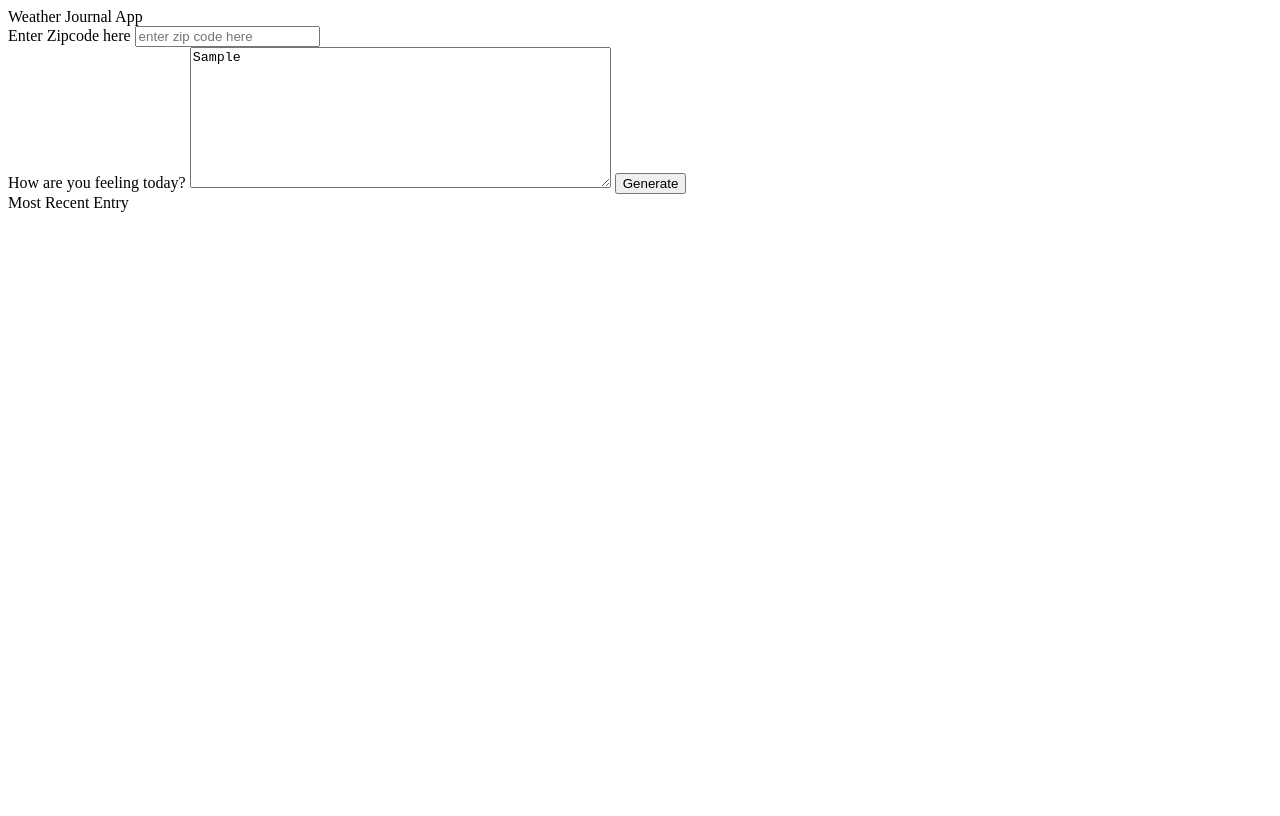
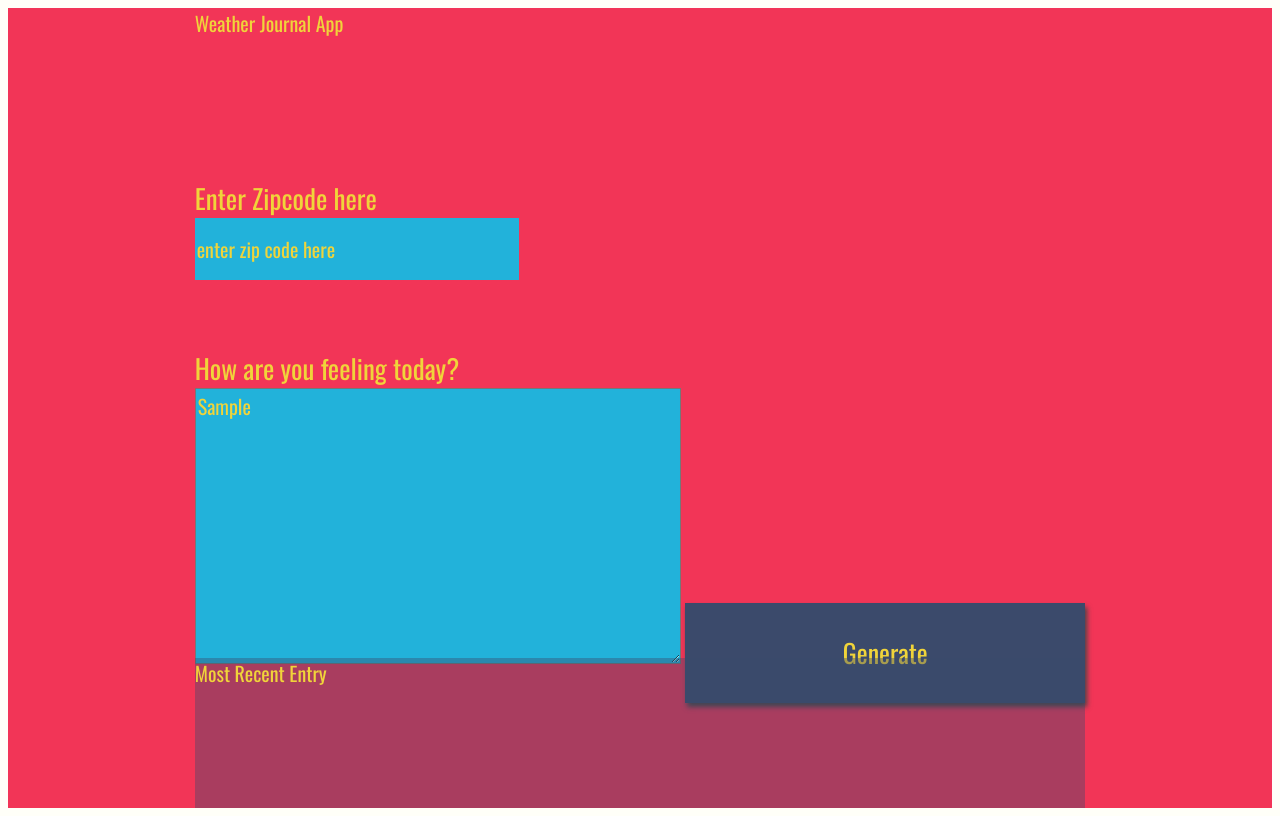
Before and after one commit to benjaminhyw/udacity-travel-app, a website: page website/index.html in a window 1280 px wide. Both pictures are taken after typing "Sample" into the empty fields and a click on the button "Generate". Drawn offline with nearby package versions, Linux system fonts and the light colour scheme; no server answers; a web font is replaced by a local one.

```diff
--- a/website/style.css
+++ b/website/style.css
@@ -1,43 +1,104 @@
-<!DOCTYPE html>
-<html>
-  <head>
-    <meta charset="UTF-8" />
-    <title>Weather Journal</title>
-    <link
-      href="https://fonts.googleapis.com/css?family=Oswald:400,600,700|Ranga:400,700&display=swap"
-      rel="stylesheet"
-    />
-    <link rel="stylesheet" href="style.css" />
-  </head>
-  <body>
-    <div id="app">
-      <div class="holder headline">
-        Weather Journal App
-      </div>
-      <div class="holder zip">
-        <label for="zip">Enter Zipcode here</label>
-        <input type="text" id="zip" placeholder="enter zip code here" />
-      </div>
-      <div class="holder feel">
-        <label for="feelings">How are you feeling today?</label>
-        <textarea
-          class="myInput"
-          id="feelings"
-          placeholder="Enter your feelings here"
-          rows="9"
-          cols="50"
-        ></textarea>
-        <button id="generate" type="submit">Generate</button>
-      </div>
-      <div class="holder entry">
-        <div class="title">Most Recent Entry</div>
-        <div id="entryHolder">
-          <div id="date"></div>
-          <div id="temp"></div>
-          <div id="content"></div>
-        </div>
-      </div>
-    </div>
-    <script src="app.js" type="text/javascript"></script>
-  </body>
-</html>
+body {
+  background: #fffff8;
+  font-family: -apple-system, BlinkMacSystemFont, sans-serif;
+}
+
+#app {
+  display: grid;
+  grid-auto-rows: minmax(150px, auto);
+  /* grid-template-columns:  */
+  height: 100vh;
+  background: #f23557;
+  color: #f0d43a;
+  justify-content: center;
+  grid-gap: 1em;
+  font-size: 20px;
+  font-family: "Oswald", sans-serif;
+}
+
+.holder {
+}
+
+.entry {
+  background: rgba(59, 74, 107, 0.4);
+}
+
+#entryHolder {
+}
+
+#date {
+}
+
+#temp {
+}
+
+#content {
+}
+
+.headline {
+}
+.title {
+}
+
+/*  Basic Styling To Override Default For Basic HTML Elements */
+label {
+  display: block;
+  font-size: 27px;
+}
+
+input {
+  display: block;
+  height: 60px;
+  width: 320px;
+  background: #22b2da;
+  color: #f0d43a;
+  font-size: 20px;
+  font-family: "Oswald", sans-serif;
+  border: none;
+}
+
+button {
+  width: 400px;
+  height: 100px;
+  background: #3b4a6b;
+  color: #f0d43a;
+  font-size: 26px;
+  font-family: "Oswald", sans-serif;
+  border: none;
+  box-shadow: 2px 4px 5px #444;
+}
+h1 {
+  font-size: 36px;
+}
+
+textarea {
+  background: #22b2da;
+  color: #f0d43a;
+  font-size: 20px;
+  font-family: "Oswald", sans-serif;
+}
+/* Reset style for HTML element on active to have no border*/
+input:focus,
+select:focus,
+textarea:focus,
+button:focus {
+  outline: none;
+}
+/* Style for Placeholder Text*/
+::placeholder {
+  /* Firefox, Chrome, Opera */
+  color: #f0d43a;
+  font-family: "Oswald", sans-serif;
+}
+
+:-ms-input-placeholder {
+  /* Internet Explorer 10-11 */
+  color: #f0d43a;
+  font-family: "Oswald", sans-serif;
+}
+
+::-ms-input-placeholder {
+  /* Microsoft Edge */
+  color: #f0d43a;
+  font-family: "Oswald", sans-serif;
+}
```
Also changed, not shown: package.json (added, +26 -0 lines), 1 other file.
